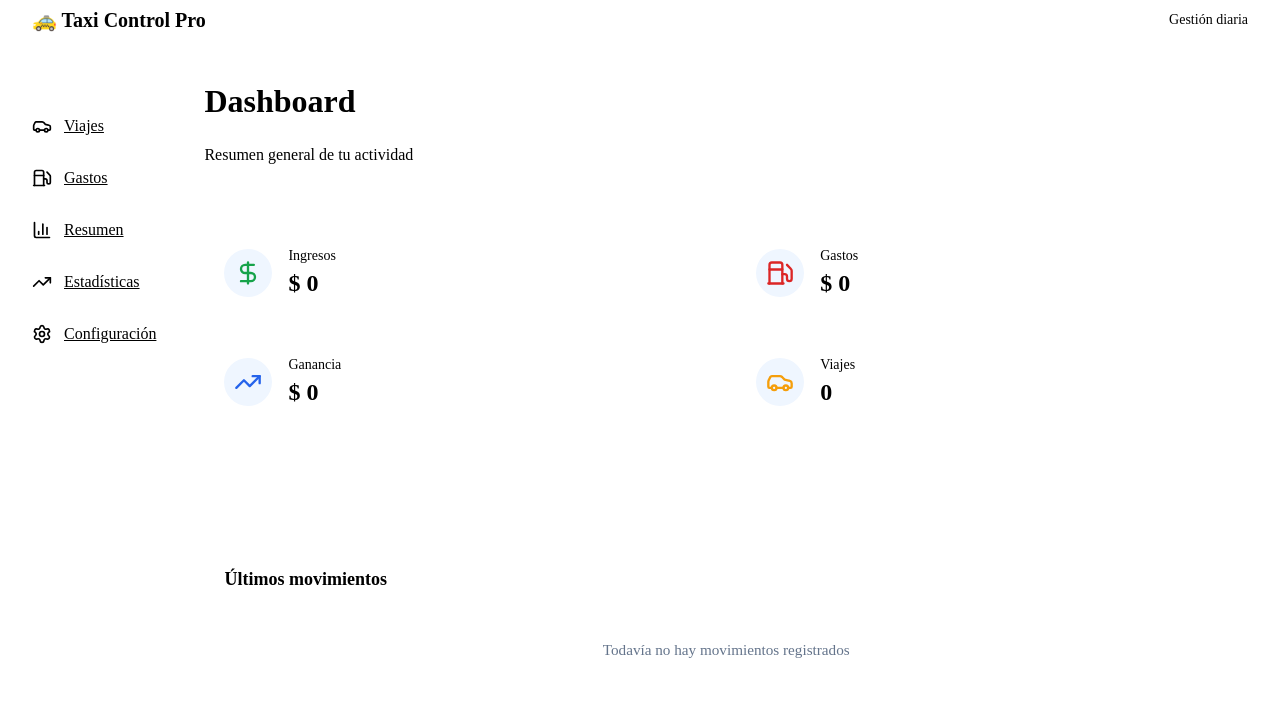
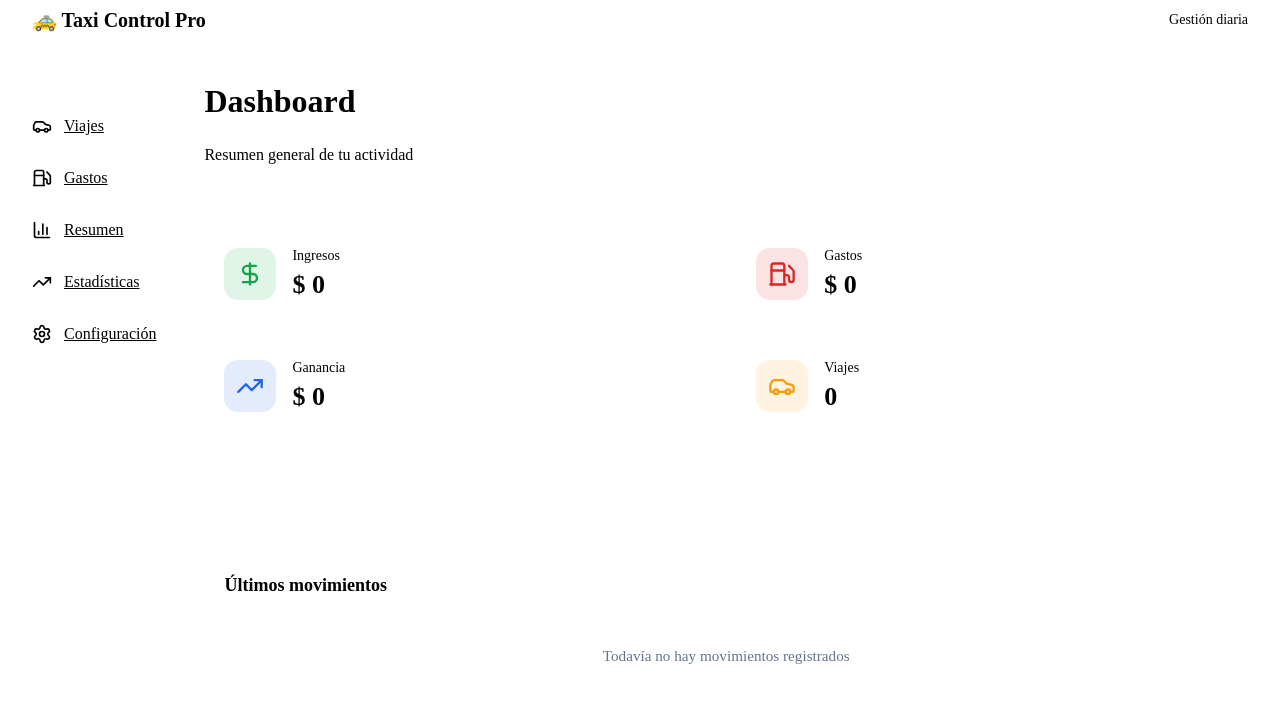
Before and after one commit to Quincenero/app-taxis, a React (Vite) app: page / in a window 1280 px wide. Shown: the top 702 px of the page. Built offline with nearby package versions, Linux system fonts and the light colour scheme; the HTML template or start-up script is replaced by a standard one.

Commit message:
feat: improve dashboard summary cards

```diff
--- a/src/components/dashboard/SummaryCard/SummaryCard.jsx
+++ b/src/components/dashboard/SummaryCard/SummaryCard.jsx
@@ -5,7 +5,10 @@
     <article className={styles.card}>
       <div
         className={styles.icon}
-        style={{ color }}
+        style={{
+          color,
+          backgroundColor: `${color}20`,
+        }}
       >
         <Icon size={28} />
       </div>
--- a/src/components/dashboard/SummaryCard/SummaryCard.module.css
+++ b/src/components/dashboard/SummaryCard/SummaryCard.module.css
@@ -13,6 +13,18 @@
   box-shadow: var(--shadow);
 
   border: 1px solid var(--color-border);
+
+  transition:
+    transform 0.2s ease,
+    box-shadow 0.2s ease;
+}
+
+
+.card:hover {
+  transform: translateY(-3px);
+
+  box-shadow:
+    0 10px 20px rgba(0,0,0,0.08);
 }
 
 .icon {
@@ -21,12 +33,10 @@
   align-items: center;
   justify-content: center;
 
-  width: 48px;
-  height: 48px;
+  width: 52px;
+  height: 52px;
 
-  border-radius: 50%;
-
-  background: #eff6ff;
+  border-radius: 14px;
 }
 
 .info {
@@ -46,5 +56,7 @@
 .value {
   color: var(--color-text-primary);
 
-  font-size: 24px;
+  font-size: 26px;
+
+  font-weight: 700;
 }
```
